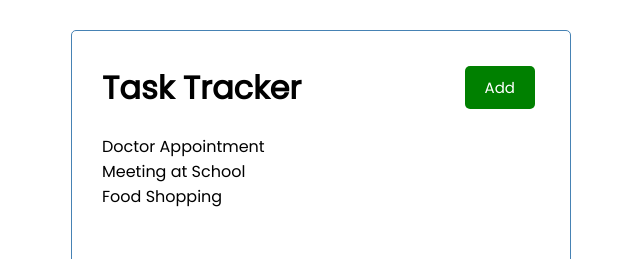
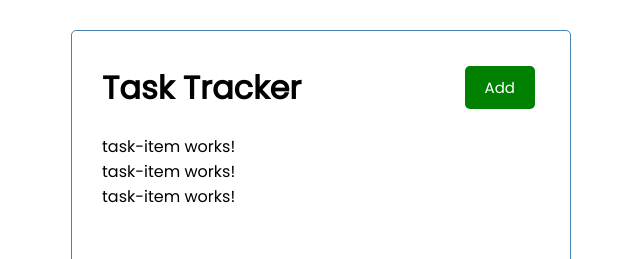
Before and after one commit to agrimes23/AngularTaskTrackerPractice, an Angular app: page / in a window 1280 px wide. Shown: the top 259 px of the page, without its empty margins (319-959 px from the left). Built offline with nearby package versions, Linux system fonts and the light colour scheme.

Commit message:
stil used *ngFor, but instead of task.text, used [task]=task

```diff
--- a/src/app/app.module.ts
+++ b/src/app/app.module.ts
@@ -5,13 +5,15 @@ import { AppComponent } from './app.component';
 import { HeaderComponent } from './components/header/header.component';
 import { ButtonComponent } from './components/button/button.component';
 import { TasksComponent } from './components/tasks/tasks.component';
+import { TaskItemComponent } from './components/task-item/task-item.component';
 
 @NgModule({
   declarations: [
     AppComponent,
     HeaderComponent,
     ButtonComponent,
-    TasksComponent
+    TasksComponent,
+    TaskItemComponent
   ],
   imports: [
     BrowserModule
--- /dev/null
+++ b/src/app/components/task-item/task-item.component.html
@@ -0,0 +1 @@
+<p>task-item works!</p>
--- /dev/null
+++ b/src/app/components/task-item/task-item.component.ts
@@ -0,0 +1,14 @@
+import { Component, Input, Output } from '@angular/core';
+import {Task} from '../../Task';
+
+@Component({
+  selector: 'app-task-item',
+  templateUrl: './task-item.component.html',
+  styleUrls: ['./task-item.component.css']
+})
+export class TaskItemComponent {
+
+  @Input()
+  task!: Task;
+
+}
--- a/src/app/components/tasks/tasks.component.html
+++ b/src/app/components/tasks/tasks.component.html
@@ -1,2 +1,3 @@
-<!-- one way you can loop through the tasks: *ngFor -->
-<p *ngFor="let task of tasks">{{task.text}}</p>
+<!-- one way you can loop through the tasks: *ngFor
+<p *ngFor="let task of tasks">{{task.text}}</p> -->
+<app-task-item *ngFor="let task of tasks" [task]="task"></app-task-item>
```
Also changed, not shown: src/app/components/task-item/task-item.component.css (added), 1 other file (tests, documents, lock files or other folders).
